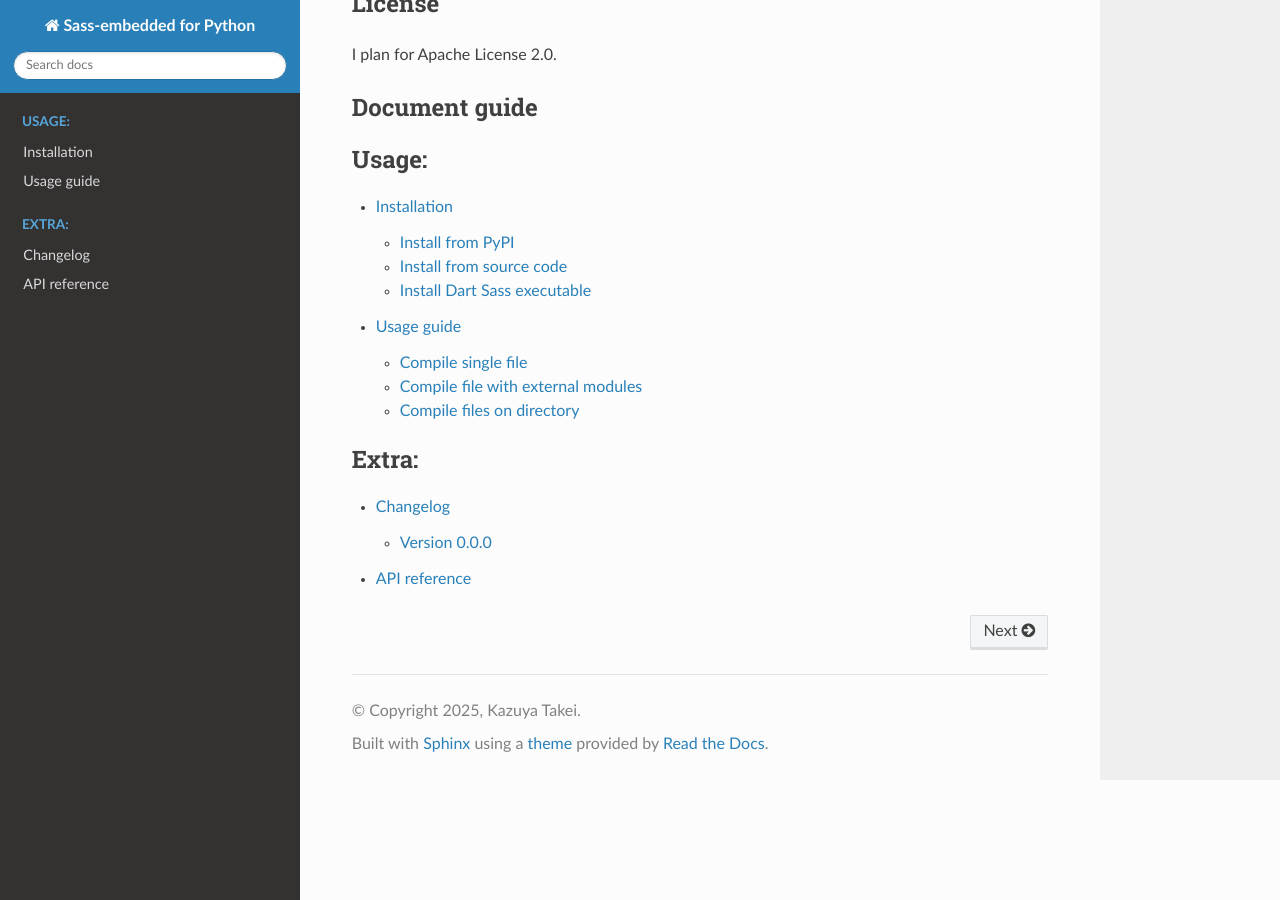
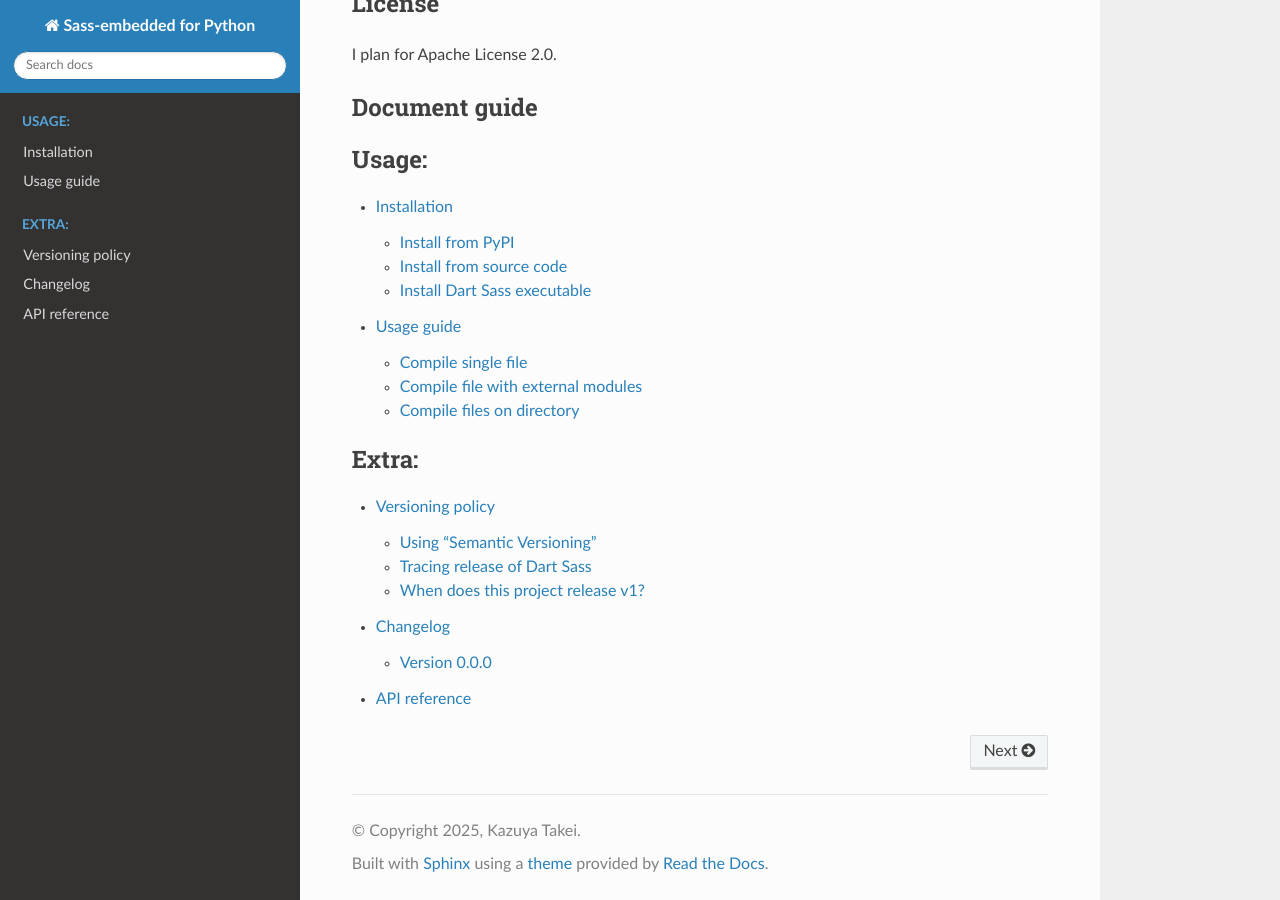
Before and after one commit to attakei/sass-embedded-python, a Sphinx documentation site: the page built from docs/index.rst, in a window 1280 px wide and 900 px high, scrolled down 1547 px. Built offline with Sphinx 7.4.7 and the Read the Docs theme 3.1.0, drawn with Linux system fonts in a browser that asks for light colours; pages that are not in the unit, such as notebooks, are missing from menus; some of the changed lines change nothing that is shown.

Commit message:
docs: Add versioning policy

```diff
--- a/docs/index.rst
+++ b/docs/index.rst
@@ -25,5 +25,6 @@ Document guide
    :maxdepth: 2
    :caption: Extra:
 
+   versioning
    changelog
    api
--- /dev/null
+++ b/docs/versioning.rst
@@ -0,0 +1,34 @@
+=================
+Versioning policy
+=================
+
+.. note:: This is plan and current stage is **v0** that it is possibility to change.
+
+Using "Semantic Versioning"
+===========================
+
+This project uses `Semantic Versioning 2.0.0 <https://semver.org/spec/v2.0.0.html>`_ to manage version.
+
+Tracing release of Dart Sass
+============================
+
+This project depends on Dart Sass and current version of it is ``v1.86.3``.
+Therefore, this project will trace release of it and will update new version synchronously.
+
+Rules of synchronize are these:
+
+* When Dart Sass release as new patch version, this will release as new patch version.
+* When Dart Sass release as new minor version, this will release as new patch or minor version.
+
+  * If this project already supports new features without current api,
+    it regards as "patch version update".
+  * If this project is required to fix sources for new features,
+    it regards as "minor version update".
+    This will release after fix for new features.
+
+* When Dart Sass release as new major version, this will not apply it as soon.
+
+When does this project release v1?
+==================================
+
+I will release as ``v1.0.0`` when it fully supports for Sass Embedded Protocol.
```
